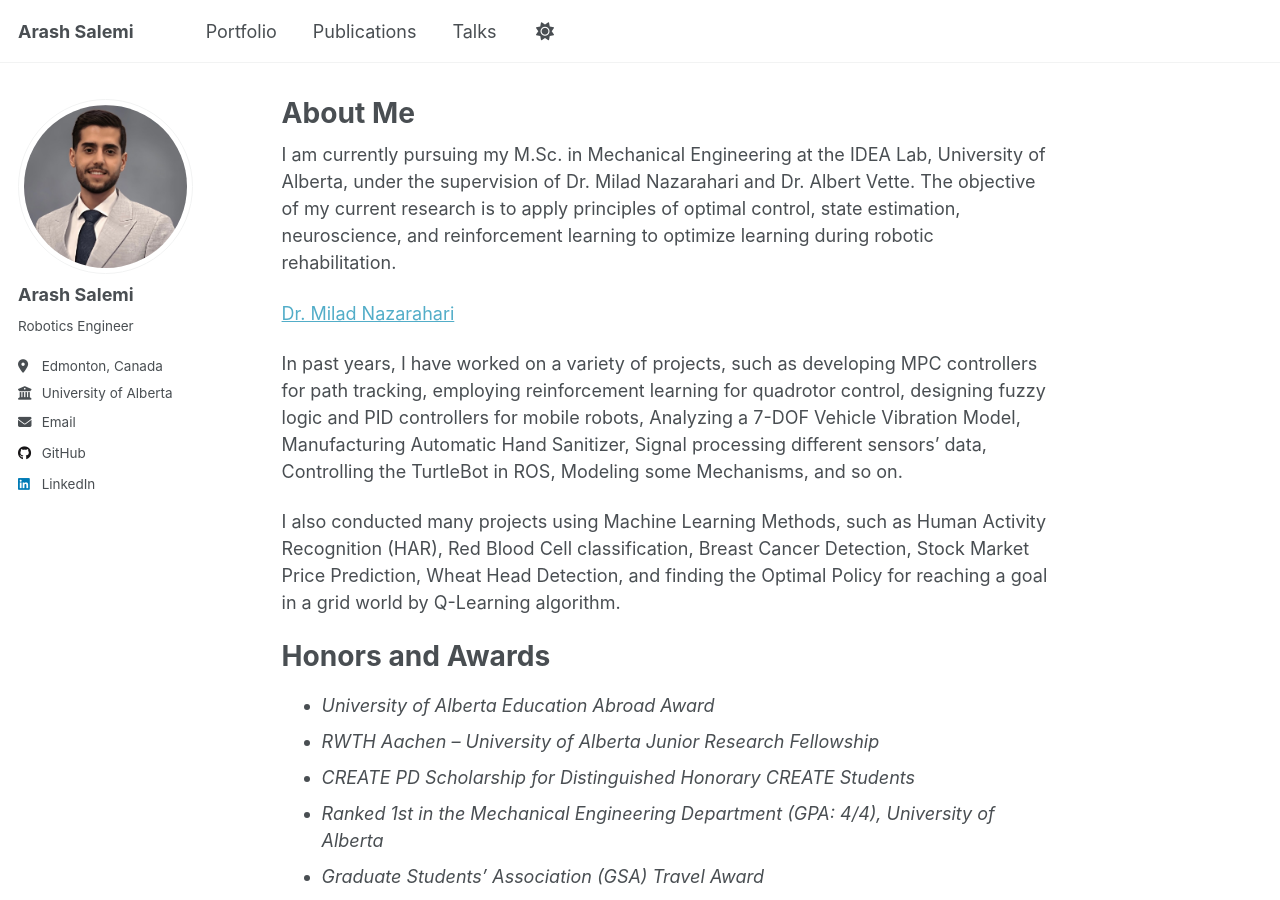
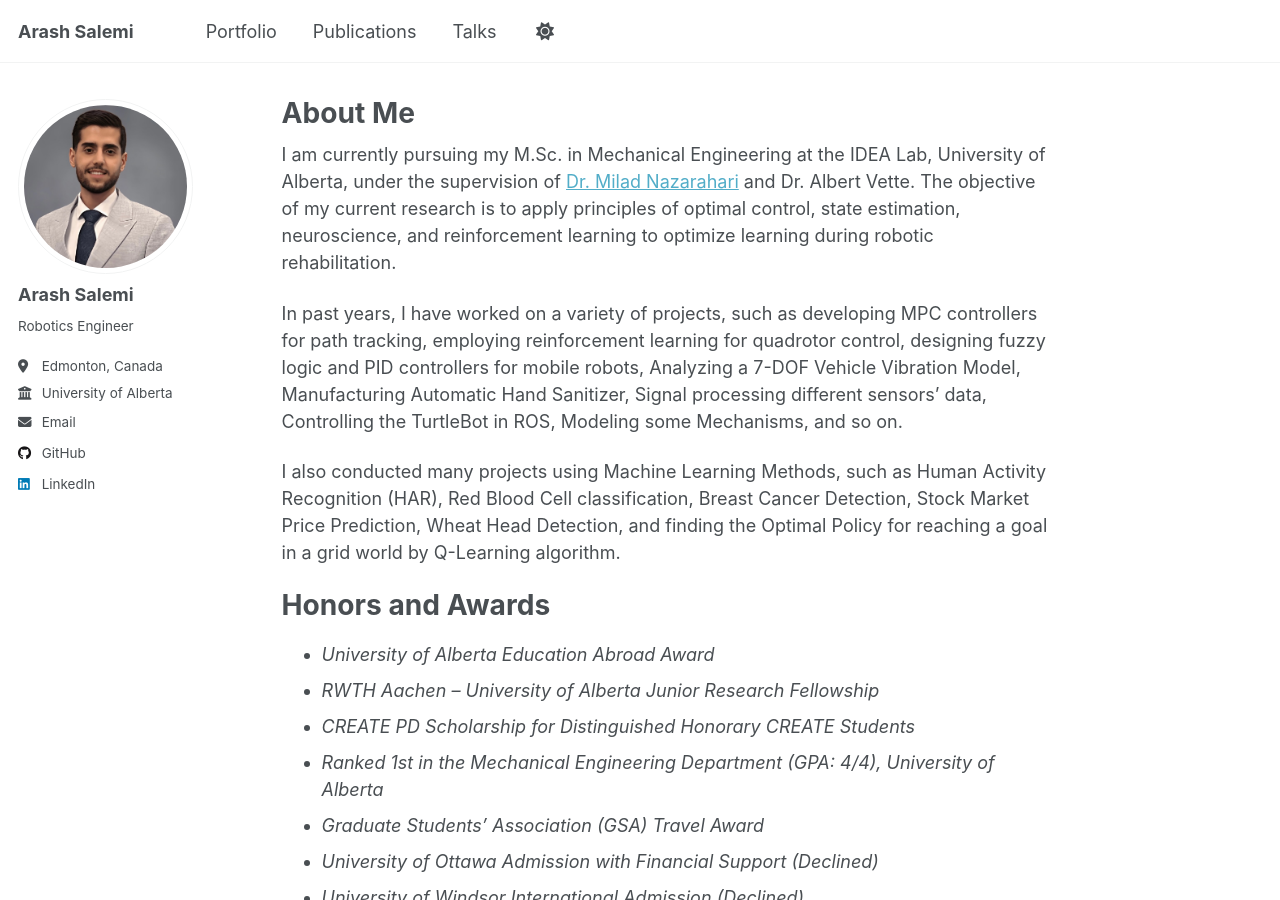
Before and after one commit to arash-salemi/arash-salemi.github.io, a Jekyll site: the page built from _pages/about.md, in a window 1280 px wide and 900 px high. Built offline with Jekyll 4.4.1, drawn with Linux system fonts in a browser that asks for light colours; a script that is not in the unit is left out.

Commit message:
Update about.md

```diff
--- a/_pages/about.md
+++ b/_pages/about.md
@@ -7,10 +7,9 @@ redirect_from:
   - /about.html
 ---
 
-I am currently pursuing my M.Sc. in Mechanical Engineering at the IDEA Lab, University of Alberta, under the supervision of Dr. Milad Nazarahari and Dr. Albert Vette. The objective of my current research is to apply principles of optimal control, state estimation, neuroscience, and reinforcement learning to optimize learning during robotic rehabilitation.
-
+I am currently pursuing my M.Sc. in Mechanical Engineering at the IDEA Lab, University of Alberta, under the supervision of
 <a href="https://apps.ualberta.ca/directory/person/nazaraha" target="_blank">Dr. Milad Nazarahari</a>
-
+and Dr. Albert Vette. The objective of my current research is to apply principles of optimal control, state estimation, neuroscience, and reinforcement learning to optimize learning during robotic rehabilitation.
 
 In past years, I have worked on a variety of projects, such as developing MPC controllers for path tracking, employing reinforcement learning for quadrotor control, designing fuzzy logic and PID controllers for mobile robots, Analyzing a 7-DOF Vehicle Vibration Model, Manufacturing Automatic Hand Sanitizer, Signal processing different sensors’ data, Controlling the TurtleBot in ROS, Modeling some Mechanisms, and so on.
 
```
